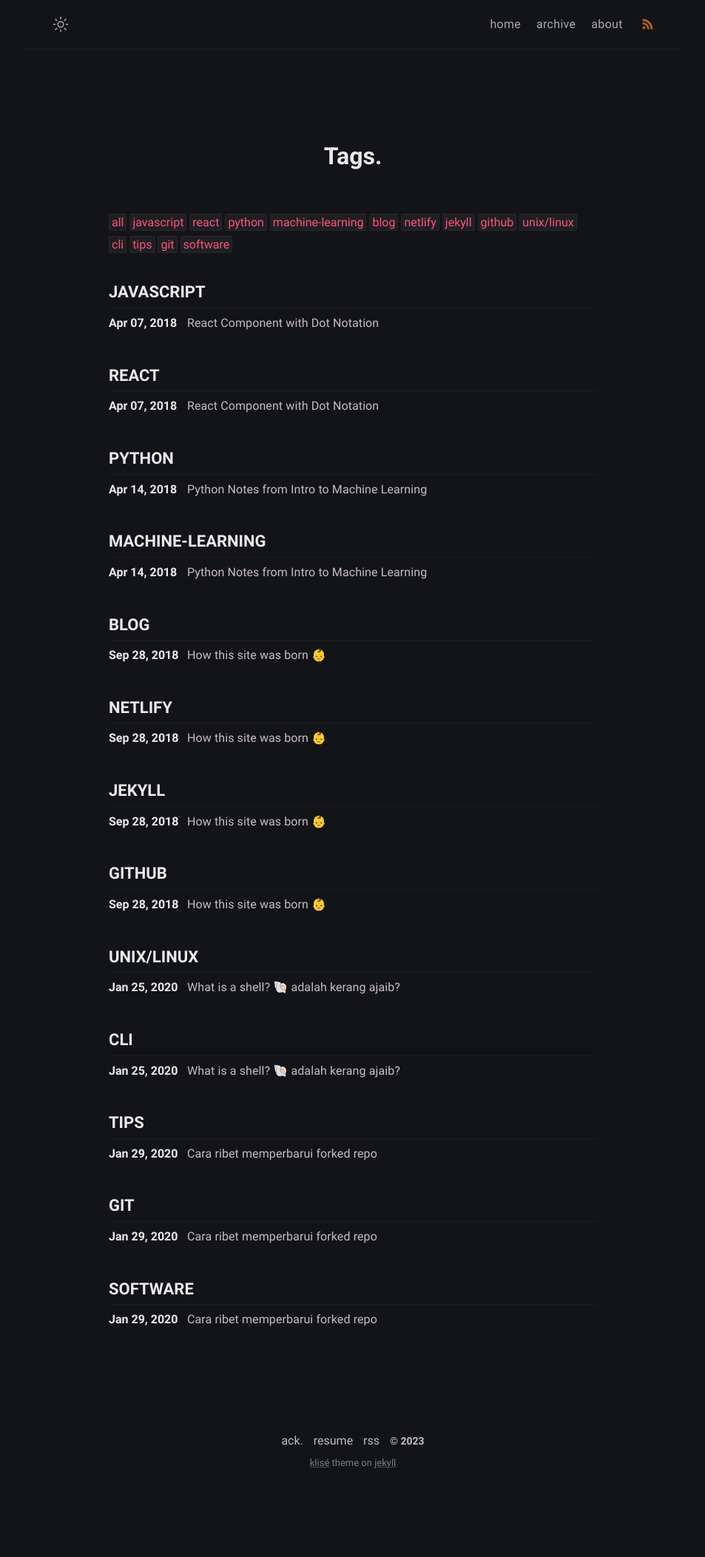
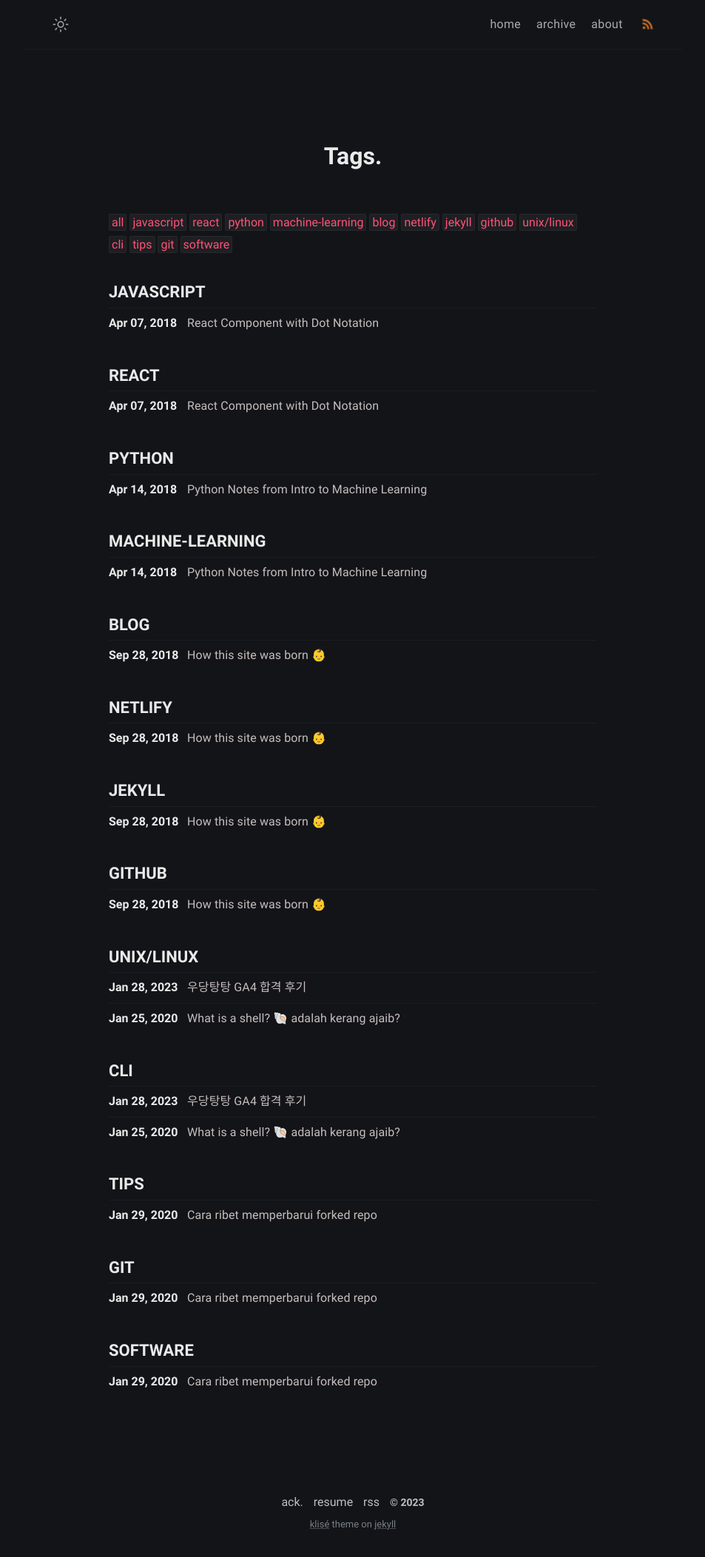
Before and after one commit to uwriym/uwriym.github.io, a Jekyll site: the page built from tags.html, in a window 1280 px wide. Shown: the whole page at 74% size, without its empty margins (163-1116 px from the left). Built offline with Jekyll 4.4.1, drawn with Linux system fonts in a browser that asks for light colours; before the commit the page ends 2022 px from its top, so only the background shows below that; some of the changed lines change nothing that is shown.

Commit message:
Upload First Post

```diff
--- a/_config.yml
+++ b/_config.yml
@@ -11,7 +11,7 @@ mode: dark # default theme "dark" | "light"
 
 # Profile settings
 author:
-  name: Jekyll Klisé # author name
+  name: uwriym # author name
   bio: >- # tell to the world
     The minimalist Jekyll theme, light and dark mode support, for running a personal site and blog,
     meet Klisé theme at <a href="https://github.com/piharpi/jekyll-klise" target="_blank" rel="noopener">@github</a>.
--- /dev/null
+++ b/_posts/ga4-pass/2023-01-28-ga4-pass.md
@@ -0,0 +1,133 @@
+---
+title: 우당탕탕 GA4 합격 후기
+date: 2023-01-28 11:58:47 +09:00
+modified: 2023-01-28 11:58:47 +09:00
+tags: [unix/linux, cli]
+description: Shell adalah sebuah command-line interpreter; program yang berperan sebagai penerjemah perintah yang diinputkan oleh User yang melalui terminal, sehingga perintah tersebut bisa dimengerti oleh si Kernel.
+image: "/IMG_0202.JPG"
+---
+
+공부한지 3일 째 아침에 GA4를 땄다✌️<br>
+별 거 없지만 합격 후기를 써보려고 한다.
+
+#### 같이 공부할 사람이 필요했던 거야
+
+사실 GA의 존재는 전부터 알고 있었다. <br>
+또한 얼마나 따기 쉬운 자격증인지도 알고 있었다.<br>
+문제는 나의 **귀찮음**이었고 이게 **과연 필요한가**라는 의문이었다.<br>
+그러나 같이 할 사람들이 생겼고 서로 의기투합하여 GA스터디를 만들었고 공부를 시작했다🤓
+
+---
+
+#### 내가 알던 GA가 아니잖아
+
+스터디를 하기 위해 이것저것 정보를 찾다보니까 내가 알고 있었던 자격증은 GAIQ였다.
+당연히 그걸 공부하기 위해 구글 애널리틱스 아카데미에 들어간 순간..
+
+![](https://velog.velcdn.com/images/uwriym/post/287821df-f433-4017-8e92-2b316462ce34/image.jpeg)
+
+이것은 23년 7월부터 중단될 UA에 대해 배우는 과정이라는 것이다.
+당황했지만 쭉 읽어보니 Skillshop이란 곳에서 새로운 GA인 Google 애널리틱스 4를 배울 수 있댄다.
+그래 반년 뒤면 없어질 기능들을 배울 필요가 뭐 있겠나 싶어 GA4에 대해 알아보기 시작했다.
+
+---
+
+#### 믿을 것은 Skillshop 뿐
+
+근데 정보가 별로 없다..
+GAIQ는 족보도 돌아다니고 아카데미에 구글이 만들어 준 강의 영상도 있다는데..
+
+정보가 없는 것은 아니지만 GAIQ에 비하면 묻혀서 잘 보이지 않았다.
+
+믿을 것은 구글 [🔗 Skillshop](https://skillshop.exceedlms.com/student/catalog/list?category_ids=6441-google-4) 뿐인 것 같아 이곳에서 공부하기로 했다.
+(시험보는 곳이기도 하다)
+
+강의 형식은 대부분 글과 그림으로 설명하는 것이었다.
+중간중간 영상도 껴 있기도 했지만 영어라 바로 스킵 ㅎ
+
+근데 강의 내용이 꽤 괜찮다!!
+번역이 이상한 부분들도 있었지만 대부분 직관적으로 잘 이해가 되도록 구성되어 있었다.
+특히 단원마다 있는 연습문제인 **학습 내용 확인하기**와 개념을 정리해주는 **핵심 내용**은 잘 모르고 넘어갈 뻔한 개념들을 짚어주어 정말 좋았다.
+
+---
+
+#### 근거가있는지없는지모르겠지만일단샘솟는자신감
+
+그렇게 2일 차가 되었다.
+사실 공부를 시작하기 전에 인증 시험에 응시했었다.
+돈 드는 것도 아니고, 24시간만 지나면 재응시가 가능하니 문제가 어떻게 생겼는지 볼 겸 재미로 응시했었다.
+이거 공부도 안하고 바로 통과해버리는 거 아니야? 라는 것은 헛된 희망이었다.
+
+2일 차 공부가 끝나고 전날에 풀었던 문제들을 다시 풀어보았다.
+대부분은 아니지만 **풀리긴 풀리고 아는 것들이 보인다!**
+그리고 구글링하면 대부분은 나오더라 (사랑해요 [🔗 애널리틱스 고객센터](https://support.google.com/analytics/?hl=ko))
+
+3일 차 아침에 갑자기 자신감이 샘솟더라.
+공부도 다 안끝냈지만 결국 시험에 응시를 했다.
+
+---
+
+#### 바운시 바운시
+
+<center>결과는-</center>
+
+![](https://velog.velcdn.com/images/uwriym/post/59e4cc19-a220-45b6-94ab-8e8ac44b5b0a/image.jpeg){: width="75%"}{: .center}
+
+<center>
+!!!
+통과해버렸다 ㅋㅋㅋㅋㅋㅋㅋ
+그것도 세 문제나 여유있게
+</center>
+<br>
+
+---
+
+#### 큰울림통 Unknown
+
+아이폰 지갑 앱에도 추가할 수 있길래 바로 추가해버렸다.<br>
+근데 여기서 문제가 발생했다.<br>
+자격증의 OWNER NAME에 내 구글 계정 닉네임이 적혀있는 것이다.
+
+![](https://velog.velcdn.com/images/uwriym/post/5b81588e-bd0d-4b80-9ea7-4a8bc02aee6a/image.jpeg){: height="50%" width="50%"}{: .center}
+
+<center>⋮</center>
+
+![](https://i.ytimg.com/vi/ptIR3QBvF_g/maxresdefault.jpg){: width="50%"}{: .center}
+
+난 당연히 수정할 수 있을 줄 알았다.<br>
+그러나.. <br>
+
+![](https://velog.velcdn.com/images/uwriym/post/977a3f1b-7dac-4a6a-a344-9e83c2d213fd/image.jpeg)
+
+ㅋ..<br>
+나와 같은 문제를 겪고 있는 사람이 44명이나 있었다. (나머지 1명은 나)<br>
+게다가 이 질문에 대한 구글형님의 공식 답변도 없고<br>
+질문도 잠기고 댓글도 사용 중지된 것을 보아하니<br>
+아주 그냥 귀 틀어막고 안 듣고 있는 것 같았다.<br>
+~~근데 큰울림통이면 큰울림통이지 Unknown은 왜 붙은겨~~
+
+![](https://velog.velcdn.com/images/uwriym/post/4a7ffe5e-f6eb-4fb7-a128-8ba5c60f0879/image.jpeg){: width="50%"}{: .center}
+
+그렇다.<br>
+나는 공식적으로 “큰울림통 Unknown”이 되었다.<br>
+이 자격증을 어디 쓸 데가 없어서 다행이지<br>
+아니었음 다시 따야하나 고민 엄청 했을 것 같다.<br>
+
+**여러분은 꼭 시험보기 전에 Skillshop 닉네임 확인하세요 고대로 나오니까..**
+
+---
+
+#### 교과서 위주로 공부했어요
+
+그래도 홀가분하다.<br>
+공부 열심히 하지도 않았고, 구글형님이 친히 깔끔하게 정리해 주신 강의도 다 보지도 않았지만<br>
+어쨌든 통과다🤪<br>
+내 인생 처음으로 **“교과서 위주로 공부했어요”**가 이해되는 자격증이었다.<br>
+너무 우당탕탕이긴 한데 그래도 합격하는 것을 보니 쉽게 도전해볼 만한 자격증이라는 생각이 든다.
+&nbsp;
+
+> #### 고놈 하나는 확실하게 기억난다
+>
+> 강의에서는 **Firebase**로 알려주는데 정작 문제에서는 **중포기지**라고 나온다.<br>
+> 이건 정말 상상도 못한 한영짝꿍이다.<br>
+> 이런 것들이 생각보다 적지 않으니 공부하실 분들은 참고하시길🧐
--- a/_sass/klise/_post.scss
+++ b/_sass/klise/_post.scss
@@ -259,3 +259,8 @@
 .post-updated-at {
   font-family: "Ubuntu mono", "monospace";
 }
+
+.center {
+  display: block;
+  margin: auto;
+}
```
Also changed, not shown: _posts/ga4-pass/IMG_0202.JPG (added), 2 other files.
